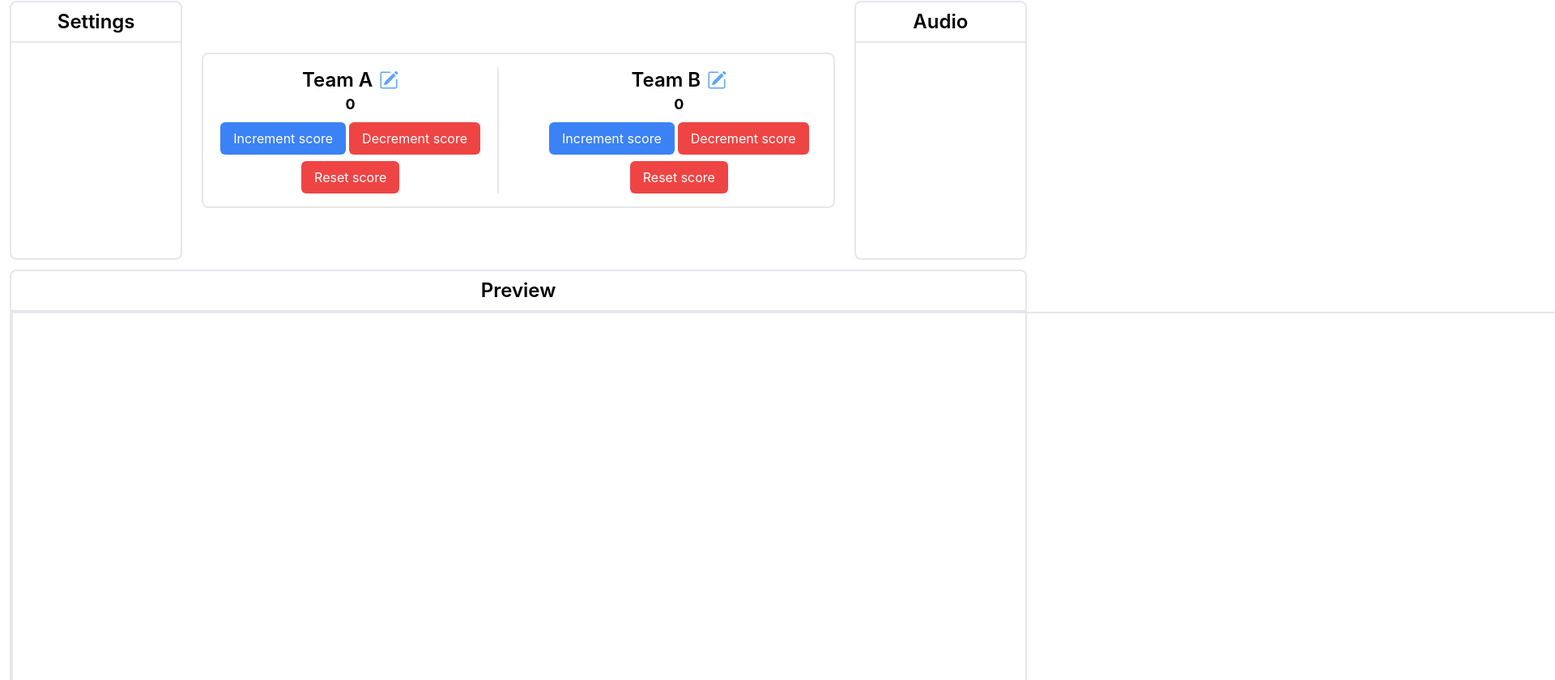
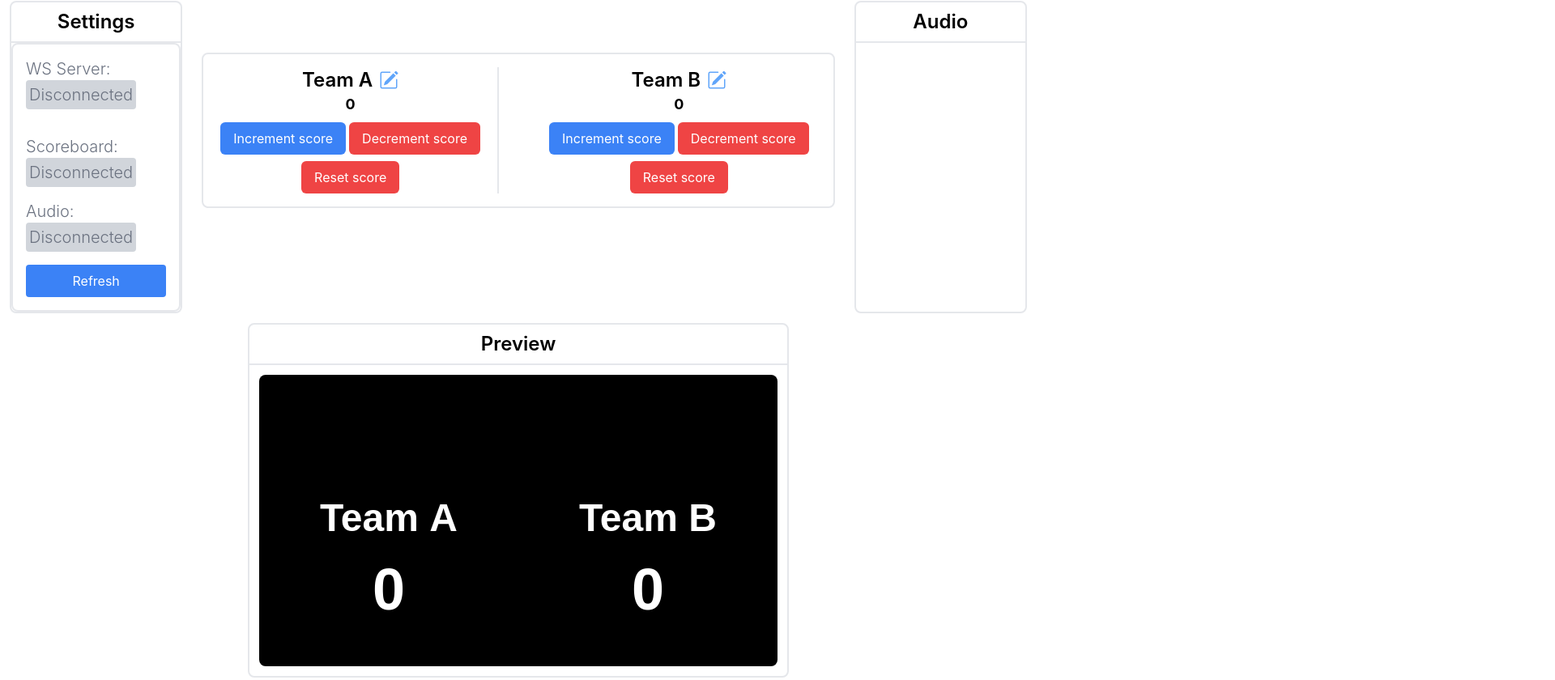
Before and after one commit to TheBozzz34/ScoreConnect, a Next.js app: page /scoreboard in a window 1280 px wide. Shown: the part 100-940 px from the top of the page at 81% size, 1920 px wide, since content can reach past the window. Built offline with nearby package versions, Linux system fonts and the light colour scheme; no server answers; sample sign-in values are in the browser's storage.

Commit message:
Added functionality to get initiaal board data

```diff
--- a/package.json
+++ b/package.json
@@ -49,12 +49,14 @@
     "@vercel/otel": "^0.3.0",
     "class-variance-authority": "^0.7.0",
     "firebase": "^10.5.0",
+    "konva": "^9.2.3",
     "lodash": "^4.17.21",
     "next": "^13.5.5",
     "next-compose-plugins": "^2.2.1",
     "react": "^18.2.0",
     "react-dom": "^18.2.0",
     "react-icons": "^4.11.0",
+    "react-konva": "^18.2.10",
     "tailwind-merge": "^1.14.0",
     "ws": "^8.14.2",
     "zod": "^3.22.4"
--- a/pages/scoreboard/index.tsx
+++ b/pages/scoreboard/index.tsx
@@ -1,12 +1,14 @@
 import { onAuthStateChanged } from "firebase/auth"
 import Head from "next/head"
 import { useRouter } from "next/navigation"
-import React, { useEffect, useState } from "react"
+import React, { useEffect, useRef, useState } from "react"
 import { BsPencilSquare } from "react-icons/bs"
 import Navbar from "components/Navbar/Navbar"
+import { useWebSocket } from "../../context/WebSocketContext"
 import { auth } from "../../firebase"
 
 export default function Scoreboard() {
+  const { messages, sendMessage, connectionStatus } = useWebSocket()
   const [teamAScore, setTeamAScore] = useState(0)
   const [teamBScore, setTeamBScore] = useState(0)
 
@@ -19,14 +21,56 @@ export default function Scoreboard() {
   const [showTeamAPopup, setShowTeamAPopup] = useState(false)
   const [showTeamBPopup, setShowTeamBPopup] = useState(false)
 
+  const canvasRef = useRef<HTMLCanvasElement>(null)
+  const canvasWidth = 640
+  const canvasHeight = 360
+
+  const hasInitialized = useRef(false);
+
+
   const router = useRouter()
+
   useEffect(() => {
+    const getInitalData = async () => {
+      console.log("Getting initial data")
+      try {
+        const token = await auth.currentUser?.getIdToken() // Fetch the token asynchronously
+        const testMessageJson = {
+          id: Math.floor(Math.random() * 100000),
+          type: 8,
+          text: "getInitialData",
+          token: token,
+        }
+
+        sendMessage(JSON.stringify(testMessageJson))
+      } catch (error) {
+        // Handle any errors that may occur while fetching the token
+        console.error("Error fetching token:", error)
+      }}
+
+    if (!hasInitialized.current) {
+      getInitalData();
+      hasInitialized.current = true;
+    }
+
+
+    messages.forEach((message) => {
+      const messageJson = JSON.parse(message) as { type: number, text: string };
+      if (messageJson.type === 18) {
+        const data = JSON.parse(messageJson.text)
+        setTeamAName((data as { teamAName: string }).teamAName)
+        setTeamBName((data as { teamBName: string }).teamBName)
+        setTeamAScore(parseInt((data as { teamAScore: string }).teamAScore))
+        setTeamBScore(parseInt((data as { teamBScore: string }).teamBScore))
+      }
+    })
+
     onAuthStateChanged(auth, (user) => {
       if (!user) {
         router.push("/login")
       }
     })
-  }, [router])
+  }, [router, sendMessage, messages])
 
   const incrementTeamAScore = () => {
     setTeamAScore(teamAScore + 1) // You can change this value to the appropriate increment
@@ -46,6 +90,27 @@ export default function Scoreboard() {
     setTeamBName(newName)
     setShowTeamBPopup(false)
   }
+
+  useEffect(() => {
+    const canvas = canvasRef.current
+    const ctx = canvas?.getContext("2d")
+
+    if (ctx) {
+      ctx.fillStyle = "#000000"
+      ctx.fillRect(0, 0, canvasWidth, canvasHeight)
+
+      ctx.fillStyle = "#FFFFFF"
+      ctx.font = "bold 48px Arial"
+      ctx.textAlign = "center"
+      ctx.textBaseline = "middle"
+      ctx.fillText(teamAName, canvasWidth / 4, canvasHeight / 2)
+      ctx.fillText(teamBName, (canvasWidth / 4) * 3, canvasHeight / 2)
+
+      ctx.font = "bold 72px Arial"
+      ctx.fillText(teamAScore.toString(), canvasWidth / 4, (canvasHeight / 4) * 3)
+      ctx.fillText(teamBScore.toString(), (canvasWidth / 4) * 3, (canvasHeight / 4) * 3)
+    }
+  }, [teamAScore, teamBScore, teamAName, teamBName])
 
   return (
     <>
@@ -70,6 +135,45 @@ export default function Scoreboard() {
           <h1 className="flex items-center justify-center border-b-2 border-gray-200 p-2 text-2xl font-semibold">
             Settings
           </h1>
+
+          <div className="flex flex-col space-y-4 rounded-lg border-2 border-gray-200 p-4">
+            <p className="mb-3 max-w-2xl font-light text-gray-500 dark:text-gray-400 md:text-lg lg:mb-4 lg:text-xl">
+              WS Server:
+              <span
+                className="w-fit rounded bg-gray-300 p-1"
+                style={{ display: "inline-flex", alignItems: "center" }}
+              >
+                {connectionStatus === "Connected" ? "Connected" : "Disconnected"}
+              </span>
+            </p>
+            <p className="mb-3 max-w-2xl font-light text-gray-500 dark:text-gray-400 md:text-lg lg:mb-4 lg:text-xl">
+              Scoreboard:
+              <span
+                className="w-fit rounded bg-gray-300 p-1"
+                style={{ display: "inline-flex", alignItems: "center" }}
+              >
+                Disconnected
+              </span>
+            </p>
+            <p className="mb-3 max-w-2xl font-light text-gray-500 dark:text-gray-400 md:text-lg lg:mb-4 lg:text-xl">
+              Audio:
+              <span
+                className="w-fit rounded bg-gray-300 p-1"
+                style={{ display: "inline-flex", alignItems: "center" }}
+              >
+                Disconnected
+              </span>
+            </p>
+
+            <button
+              className="rounded bg-blue-500 px-4 py-2 text-white hover:bg-blue-600"
+              onClick={() => sendMessage(JSON.stringify({ id: Math.floor(Math.random() * 100000), type: 8, text: "getInitialData" }))}
+            >
+              Refresh
+            </button>
+
+            </div>
+
         </div>
         <section className="grow bg-white dark:bg-gray-900">
           <div className="mx-auto max-w-screen-xl px-4 py-8 sm:py-16 lg:px-6">
@@ -219,12 +323,14 @@ export default function Scoreboard() {
         </div>
       )}
 
-      <div className="m-3 flex-none rounded-lg border-2 border-gray-200">
+      <div className="justify-center flex">
+      <div className="m-3 flex-none rounded-lg border-2 border-gray-200 w-fit">
         <h1 className="flex items-center justify-center border-b-2 border-gray-200 p-2 text-2xl font-semibold">
           Preview
         </h1>
 
-        <canvas id="scoreboardCanvas" width="1920" height="1080" className="border-2 border-gray-200"></canvas>
+        <canvas ref={canvasRef} width={canvasWidth} height={canvasHeight} className="rounded-lg m-3" />
+      </div>
       </div>
     </>
   )
```
Also changed, not shown: 2 other files (tests, documents, lock files or other folders).
